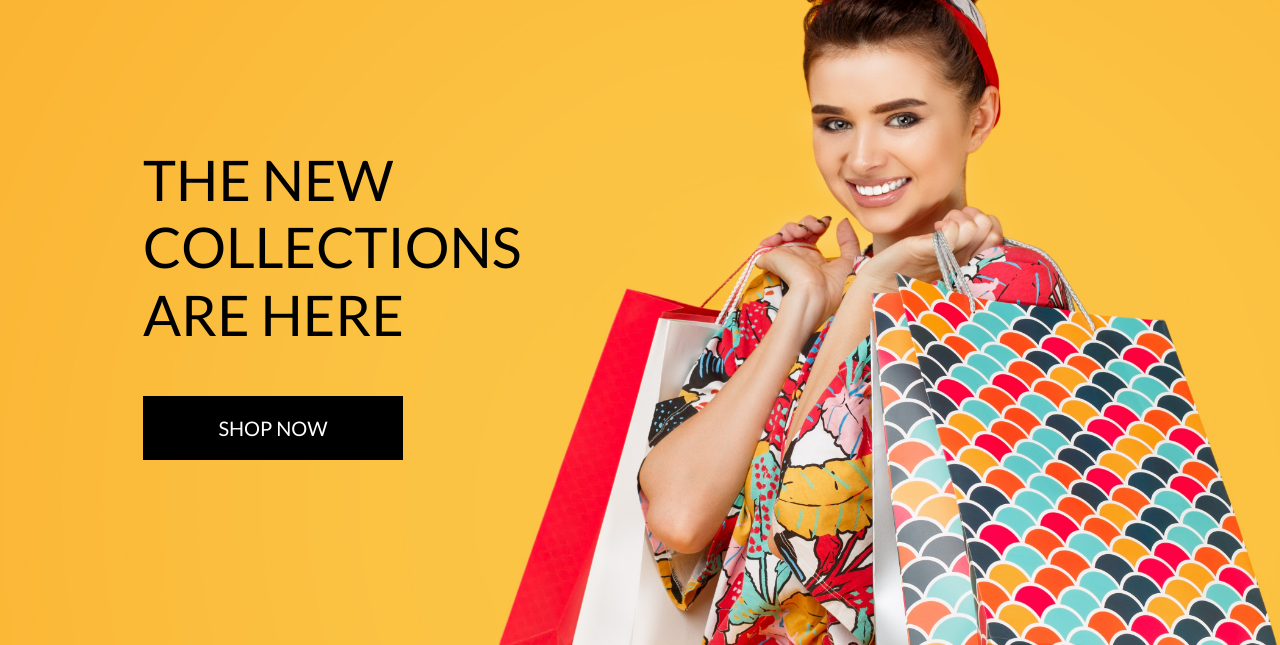
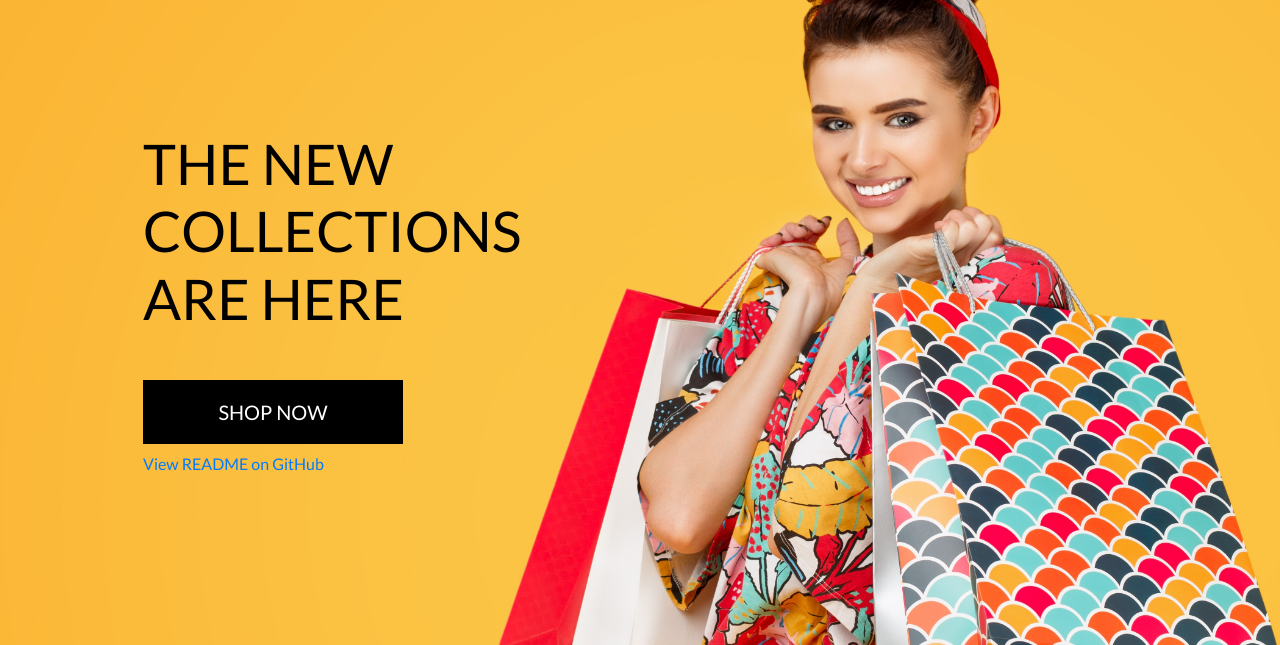
Before and after one commit to Richard-L4/boutique_ado_v1, a Django app: page / in a window 1280 px wide. Shown: the part 155-800 px from the top of the page. Run offline with Django 3.2, Linux system fonts and the light colour scheme; some libraries are stand-ins or nearby versions.

Commit message:
add link to readme

```diff
--- a/home/templates/home/index.html
+++ b/home/templates/home/index.html
@@ -19,8 +19,17 @@
             </h1>
             <div class="my-5">
                 <h4>
-                        <a href="{% url 'products' %}" class="shop-now-button btn btn-lg rounded-0 text-uppercase py-3">Shop Now</a>
+                    <a href="{% url 'products' %}" class="shop-now-button btn btn-lg rounded-0 text-uppercase py-3">Shop
+                        Now</a>
                 </h4>
+                <!-- README link below -->
+                <p>
+                    <a href="https://github.com/richard-l4/boutique_ado_v1/blob/main/README.md" target="_blank"
+                        rel="noopener noreferrer">
+                        View README on GitHub
+                    </a>
+
+                </p>
             </div>
         </div>
     </div>
```
Also changed, not shown: 1 other file. Lines whose indentation alone changed are shown as unchanged.
